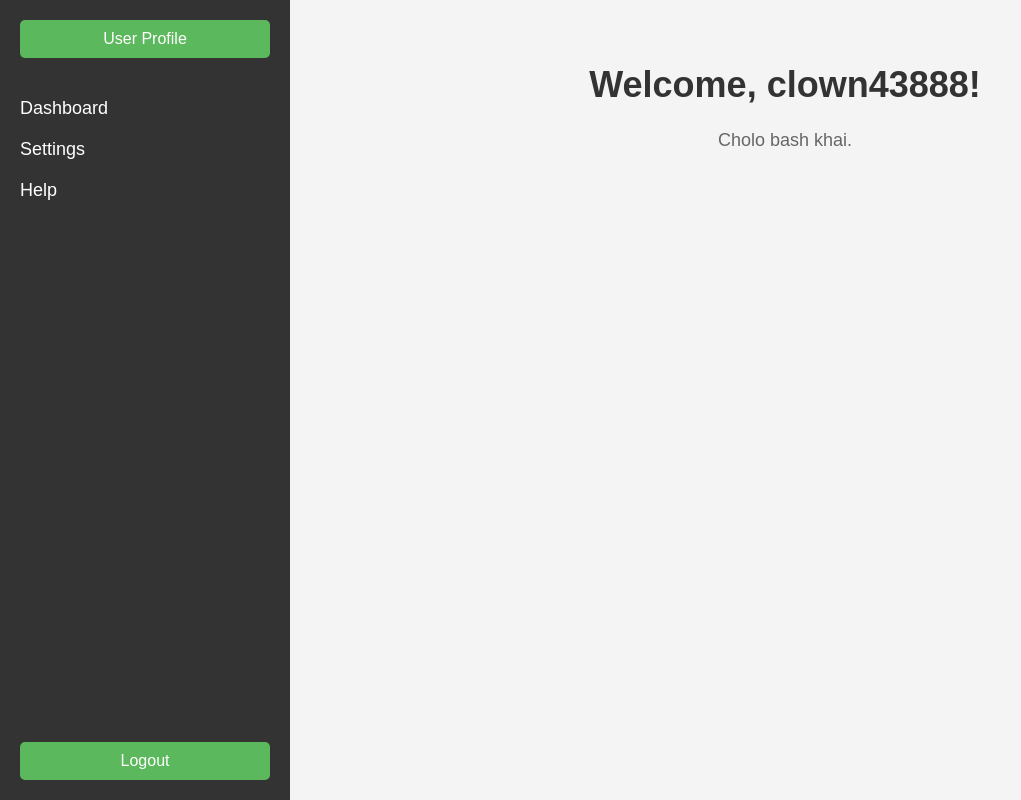
After one commit to Insaniyat-Ishan/MyChef-Flask, a Flask app: page /dashboard in a window 1280 px wide. The commit adds this page. Shown: the whole page, without its empty margins (0-1021 px from the left). Run offline with Flask 3, Linux system fonts and the light colour scheme; a user stored in the database is signed in.

Commit message:
kichu akta korsi

```diff
--- /dev/null
+++ b/MyChef/static/css/dashboard.css
@@ -0,0 +1,84 @@
+/* dashboard.css */
+
+/* Basic Layout */
+body {
+  font-family: Arial, sans-serif;
+  margin: 0;
+  padding: 0;
+  display: flex;
+}
+
+.container {
+  display: flex;
+  width: 100%;
+  height: 100vh;
+}
+
+.sidebar {
+  width: 250px;
+  background-color: #333;
+  color: white;
+  display: flex;
+  flex-direction: column;
+  justify-content: space-between;
+  padding: 20px;
+}
+
+.sidebar .profile-btn {
+  margin-bottom: 20px;
+}
+
+.sidebar .btn {
+  background-color: #5cb85c;
+  color: white;
+  border: none;
+  padding: 10px;
+  width: 100%;
+  font-size: 16px;
+  border-radius: 5px;
+  cursor: pointer;
+}
+
+.sidebar .btn:hover {
+  background-color: #4cae4c;
+}
+
+.sidebar .menu ul {
+  list-style-type: none;
+  padding: 0;
+}
+
+.sidebar .menu li {
+  margin: 20px 0;
+}
+
+.sidebar .menu a {
+  color: white;
+  text-decoration: none;
+  font-size: 18px;
+}
+
+.sidebar .menu a:hover {
+  color: #5cb85c;
+}
+
+.logout-btn {
+  margin-top: auto;
+}
+
+.main-content {
+  flex-grow: 1;
+  padding: 40px;
+  background-color: #f4f4f4;
+  text-align: center;
+}
+
+h1 {
+  font-size: 36px;
+  color: #333;
+}
+
+p {
+  font-size: 18px;
+  color: #666;
+}
--- /dev/null
+++ b/MyChef/templates/dashboard.html
@@ -0,0 +1,46 @@
+<!DOCTYPE html>
+<html lang="en">
+
+<head>
+  <meta charset="UTF-8">
+  <meta name="viewport" content="width=device-width, initial-scale=1.0">
+  <title>Dashboard - MyChef</title>
+  <link rel="stylesheet" href="{{ url_for('static', filename='css/dashboard.css') }}">
+</head>
+
+<body>
+  <div class="container">
+    <!-- Sidebar -->
+    <div class="sidebar">
+      <div class="profile-btn">
+        <button class="btn">User Profile</button>
+      </div>
+      <!-- Add other sidebar links here -->
+      <div class="menu">
+        <ul>
+          <li><a href="#">Dashboard</a></li>
+          <li><a href="#">Settings</a></li>
+          <li><a href="#">Help</a></li>
+          <!-- Add more items as needed -->
+        </ul>
+      </div>
+      <div class="logout-btn">
+        <a href="{{ url_for('auth.logout') }}">
+          <button class="btn">Logout</button>
+        </a>
+      </div>
+
+    </div>
+
+    <!-- Main content -->
+    <div class="main-content">
+      <h1>Welcome, {{ current_user.first_name }}!</h1>  <!-- Show logged-in user's first name -->
+      <p>Cholo bash khai.</p>
+      <!-- Add more content here -->
+    </div>
+  </div>
+
+  <script src="{{ url_for('static', filename='js/dashboard.js') }}"></script>
+</body>
+
+</html>
--- a/MyChef/templates/index.html
+++ b/MyChef/templates/index.html
@@ -98,9 +98,8 @@
 
                                 <!-- Login/Signup Button -->
                                 <div class="auth-btn">
-                                    <a href="login" class="btn btn-auth">Login/Signup</a>
+                                    <a href="{{ url_for('views.login') }}" class="btn btn-auth">Login/Signup</a>
                                 </div>
-
                             </div>
                             <!-- Nav End -->
                         </div>
--- a/MyChef/views.py
+++ b/MyChef/views.py
@@ -1,7 +1,22 @@
 from flask import Blueprint, render_template
+from flask_login import login_required
+
+from flask_login import login_required, current_user
+
+
 
 views = Blueprint('views', __name__)
 
 @views.route('/')
 def home():
     return render_template('index.html')
+
+@views.route('/login', methods=['GET'])
+def login():
+    return render_template('login_signup.html')
+
+
+@views.route('/dashboard')
+@login_required  # This ensures that only logged-in users can access this page
+def dashboard():
+    return render_template('dashboard.html', user=current_user)
```
Also changed, not shown: MyChef/__init__.py (+41 -3 lines), MyChef/auth.py (+65 -0 lines), MyChef/models.py (+11 -0 lines), MyChef/static/css/login.css (+22 -0 lines), MyChef/templates/login_signup.html (added, +97 -0 lines), instance/database.db (added).
